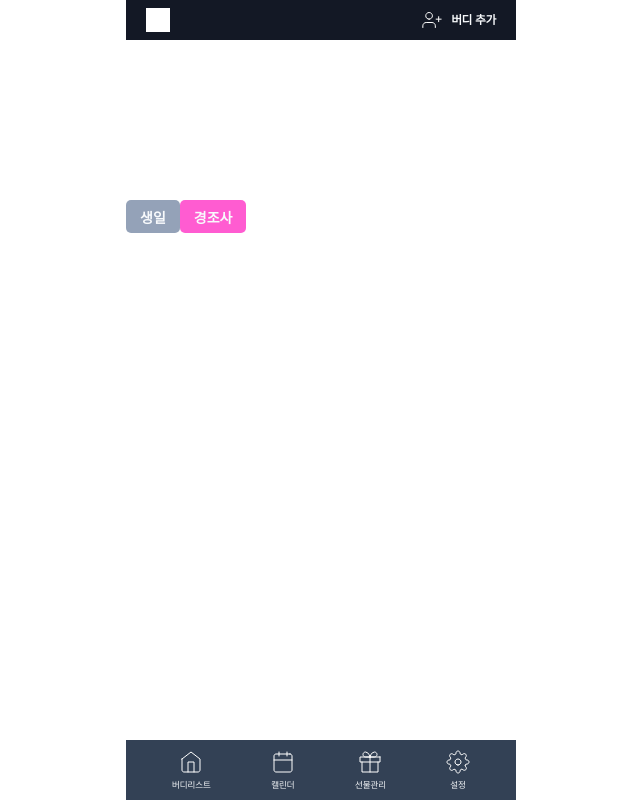
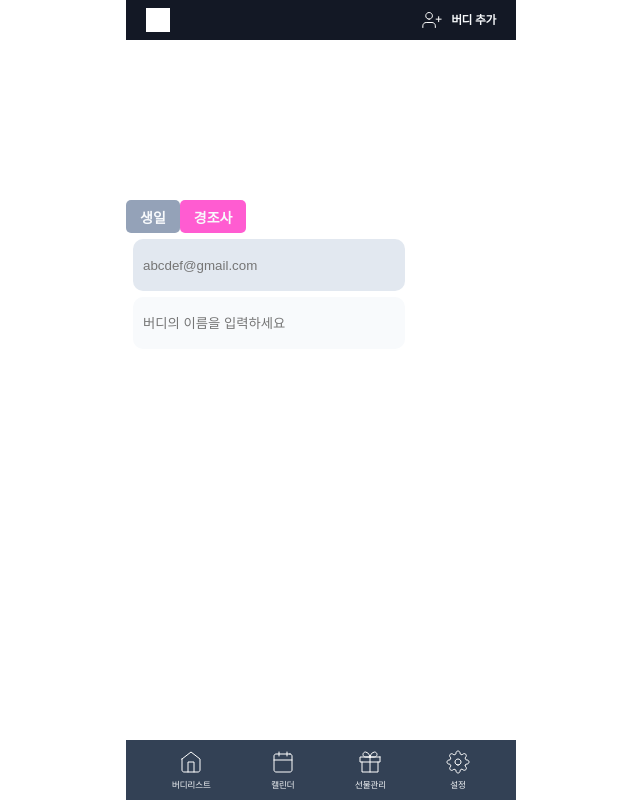
Before and after one commit to UMC-TEAM-U/Front, a React (Create React App) app: page / in a window 1280 px wide. Shown: the whole page, without its empty margins (319-959 px from the left). Built offline with nearby package versions, Linux system fonts and the light colour scheme.

Commit message:
#14 Feat: 인풋 컴포넌트 구현

```diff
--- a/src/App.js
+++ b/src/App.js
@@ -3,6 +3,8 @@ import NavBar from './component/common/NavBar'
 import { GlobalStyles } from './styles/GlobalStyles'
 import Header from './component/common/Header'
 import Button from './component/common/Button'
+import Input from './component/common/Input'
+import { COLORS } from './styles/theme'
 
 function App() {
     return (
@@ -13,6 +15,16 @@ function App() {
                 <div style={{ position: 'relative', top: '200px' }}>
                     <Button text="생일" color="gray" />
                     <Button text="경조사" />
+                    <Input
+                        placeholder="abcdef@gmail.com"
+                        backgroundColor={COLORS.lightgray}
+                        color={COLORS.gray}
+                    />
+                    <Input
+                        placeholder="버디의 이름을 입력하세요"
+                        backgroundColor={COLORS.white}
+                        color={COLORS.gray}
+                    />
                 </div>
                 <NavBar />
             </Container>
--- /dev/null
+++ b/src/component/common/Input.js
@@ -0,0 +1,53 @@
+import React, { useState } from 'react'
+import PropTypes from 'prop-types'
+import styled from 'styled-components'
+
+function Input({ placeholder, backgroundColor, color }) {
+    const [value, setValue] = useState('')
+
+    const handleChange = event => {
+        setValue(event.target.value)
+        console.log(event.target.value)
+    }
+
+    return (
+        <InputStyle
+            value={value}
+            onChange={handleChange}
+            placeholder={placeholder}
+            backgroundColor={backgroundColor}
+            color={color}
+        />
+    )
+}
+
+Input.propTypes = {
+    placeholder: PropTypes.string.isRequired,
+    backgroundColor: PropTypes.string.isRequired,
+    color: PropTypes.string.isRequired,
+}
+
+export default Input
+
+const InputStyle = styled.input.attrs(props => ({
+    placeholder: props.placeholder,
+    backgroundColor: props.backgroundColor,
+    color: props.color,
+}))`
+    display: flex;
+    width: 260px;
+    height: 50px;
+    padding-left: 10px;
+    margin-top: 6px;
+    margin-left: 7px;
+    align-items: center;
+    flex-shrink: 0;
+
+    border: none;
+    border-radius: 10px;
+    background-color: ${props => props.backgroundColor};
+
+    ::placeholder {
+        color: ${props => props.color};
+    }
+`
```
